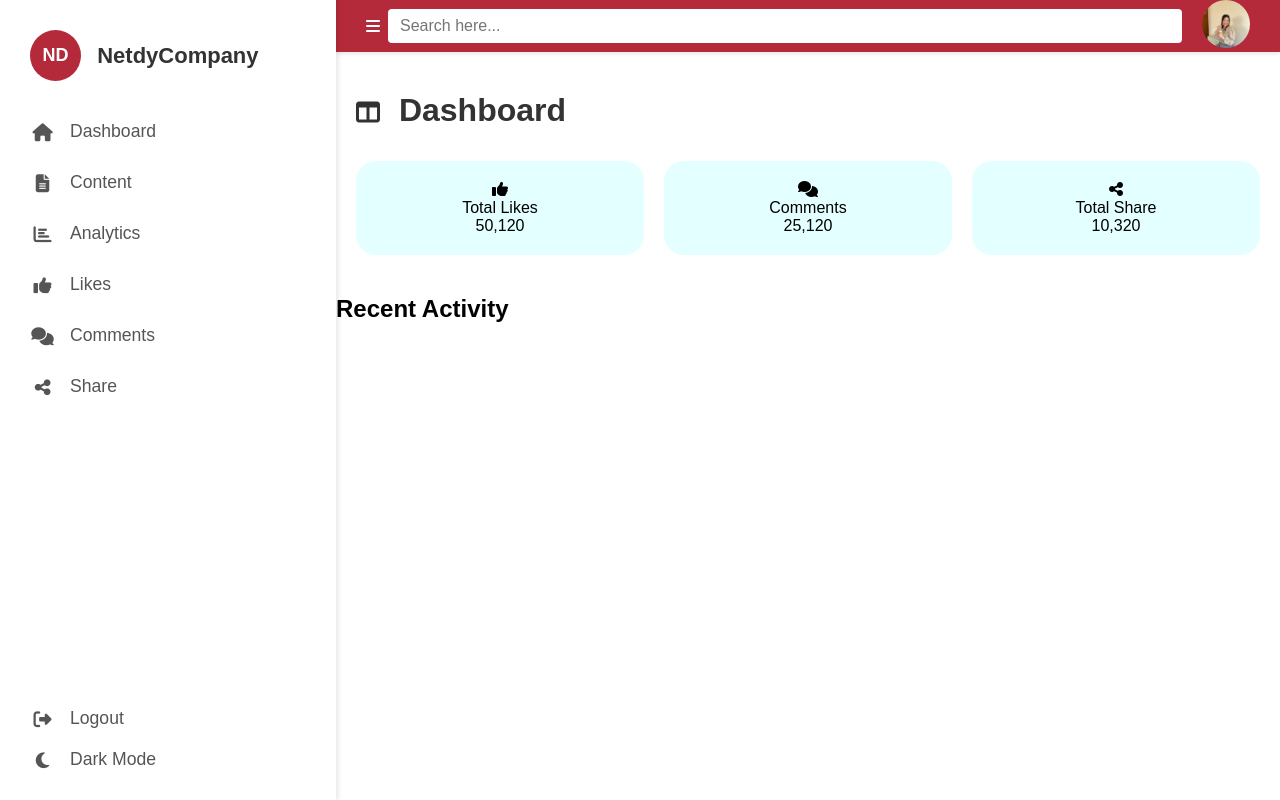
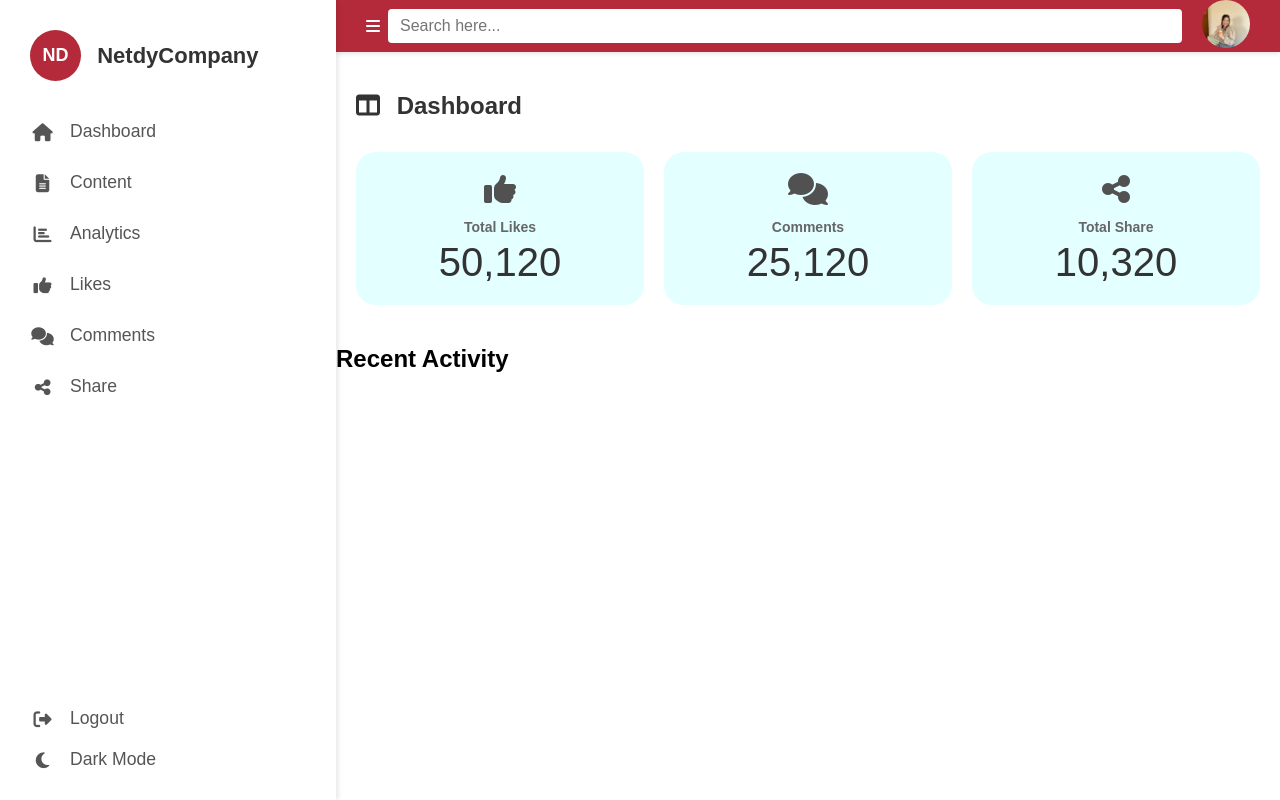
Before and after one commit to netdy/DashboardByNetdy, a plain HTML site: page index.html in a window 1280 px wide. Drawn offline with Linux system fonts and the light colour scheme.

Commit message:
decorate : add more decorate section dashboard at  bashbpard item

```diff
--- a/stylesheet.css
+++ b/stylesheet.css
@@ -137,7 +137,7 @@ body {
 }
 
 .dashboard-title h2 {
-    font-size: 2rem;
+    font-size: 1.5rem;
     font-weight: bold;
     margin: 0;
     color: #333;
@@ -162,4 +162,22 @@ body {
     text-align: center;
 }
 
+.dashboard-item-icon {
+    font-size: 2rem;
+    margin-bottom: 0.625rem;
+    color: #515151;
+}
+
+.dashboard-item-title {
+    font-size: 0.875rem;
+    font-weight: bold;
+    color: #666;
+    margin-bottom: 0.325rem;
+}
+
+.dashboard-item-value {
+    font-size: 2.5rem;
+    color: #333;
+}
+
 /*----- Recent Activity -------*/
```
